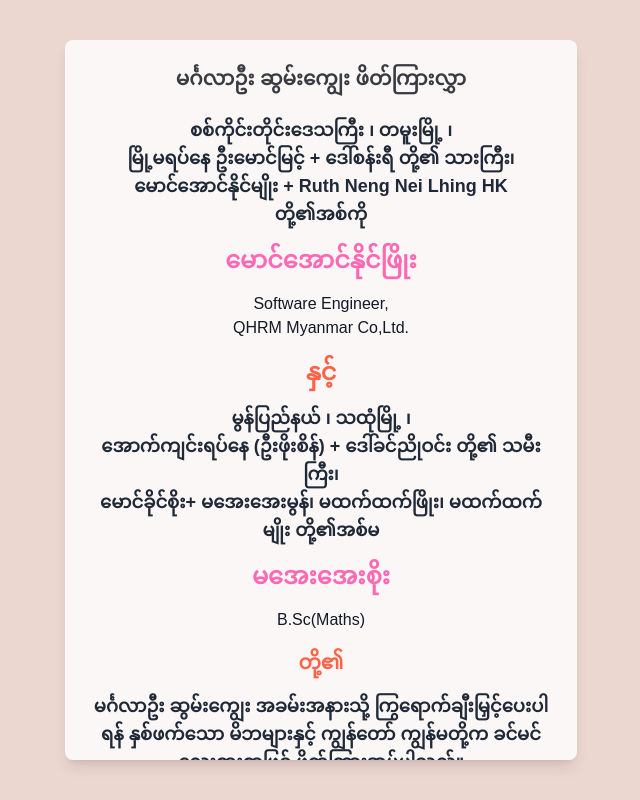
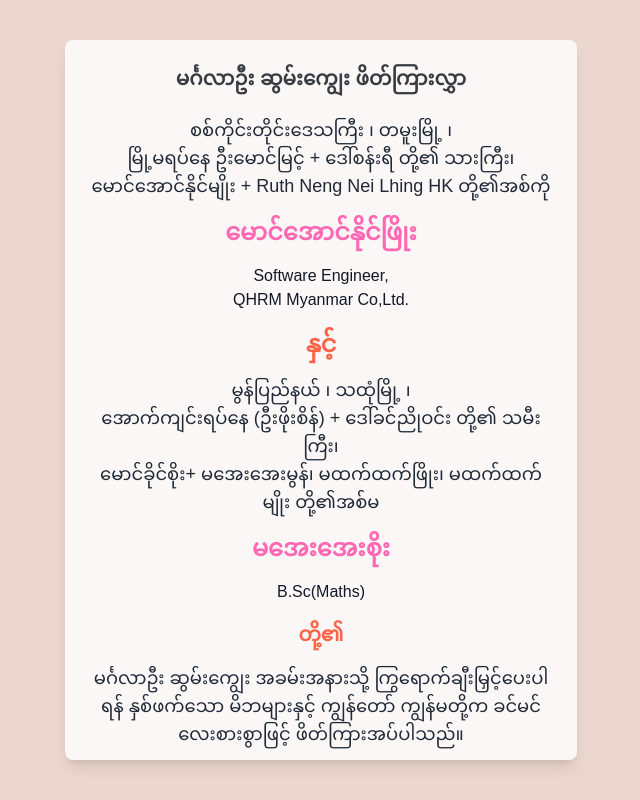
Before and after one commit to AungNaingPhyo2006/aanda, a Next.js app: page /about in a window 1280 px wide. Shown: the whole page, without its empty margins (319-959 px from the left). Built offline with nearby package versions, Linux system fonts and the light colour scheme.

Commit message:
remove font-bold

```diff
--- a/app/about/page.tsx
+++ b/app/about/page.tsx
@@ -12,20 +12,20 @@
       {/* Scrollable Content */}
      {/* Groom's Content */}
       <div className="text-center space-y-4">
-          <p className="text-lg font-bold  text-gray-800">
+          <p className="text-lg  text-gray-800">
           စစ်ကိုင်းတိုင်းဒေသကြီး ၊ တမူးမြို့ ၊ <br /> မြို့မရပ်နေ  ဦးမောင်မြင့် + ဒေါ်စန်းရီ တို့၏ သားကြီး၊ <br/>မောင်အောင်နိုင်မျိုး + Ruth Neng Nei Lhing HK တို့၏အစ်ကို
           </p>
           <p className="text-2xl font-bold text-[#ff69b4]">မောင်အောင်နိုင်ဖြိုး</p>
           <p className="text-md  text-gray-900">Software Engineer, <br/>QHRM Myanmar Co,Ltd.</p>
           <p className="text-2xl font-bold text-[#ff6347]">နှင့်</p>
      {/* Bride's Content */}
-        <p className="text-lg font-bold text-gray-800">
+        <p className="text-lg  text-gray-800">
           မွန်ပြည်နယ် ၊ သထုံမြို့ ၊ <br /> အောက်ကျင်းရပ်နေ  (ဦးဖိုးစိန်) + ဒေါ်ခင်ညိုဝင်း တို့၏ သမီးကြီး၊ <br/>မောင်ခိုင်စိုး+ မအေးအေးမွန်၊ မထက်ထက်ဖြိုး၊ မထက်ထက်မျိုး တို့၏အစ်မ
          </p>
           <p className="text-2xl font-bold text-[#ff69b4]">မအေးအေးစိုး</p>
           <p className="text-md text-gray-900">B.Sc(Maths)</p>
           <p className="text-xl font-bold text-[#ff6347]">တို့၏</p>
-          <p className="text-lg  font-bold text-gray-800">မင်္ဂလာဦး ဆွမ်းကျွေး အခမ်းအနားသို့ ကြွရောက်ချီးမြှင့်ပေးပါရန် နှစ်ဖက်သော မိဘများနှင့် ကျွန်တော် ကျွန်မတို့က ခင်မင်လေးစားစွာဖြင့် ဖိတ်ကြားအပ်ပါသည်။</p>
+          <p className="text-lg   text-gray-800">မင်္ဂလာဦး ဆွမ်းကျွေး အခမ်းအနားသို့ ကြွရောက်ချီးမြှင့်ပေးပါရန် နှစ်ဖက်သော မိဘများနှင့် ကျွန်တော် ကျွန်မတို့က ခင်မင်လေးစားစွာဖြင့် ဖိတ်ကြားအပ်ပါသည်။</p>
       {/* Wedding Plan Details */}
       <div className='h-4'/>
         <div className="mt-1">
--- a/app/plan/page.tsx
+++ b/app/plan/page.tsx
@@ -16,17 +16,17 @@
           <p className="text-2xl font-bold   text-gray-900">
           မင်္ဂလာ နေ့ရက်
           </p>
-          <p className="text-lg font-bold text-[#462048]">၁၃၈၆ ခုနှစ်၊ တန်ဆောင်မုန်း လပြည့်ကျော်(၉)ရက်၊ ၂၄.၁၁.၂၀၂၄(တနင်္ဂနွေနေ့)။<br/></p>
+          <p className="text-lg text-[#462048]">၁၃၈၆ ခုနှစ်၊ တန်ဆောင်မုန်း လပြည့်ကျော်(၉)ရက်၊ ၂၄.၁၁.၂၀၂၄(တနင်္ဂနွေနေ့)။<br/></p>
           <div className='h-12'/>
           <p className="text-2xl font-bold   text-gray-900">
           မင်္ဂလာ အချိန်
           </p>
-          <p className="text-lg font-bold text-[#462048]">နံနက်( ၉ ) နာရီ မှ ( ၁၁ ) နာရီ အထိ။<br/></p>
+          <p className="text-lg  text-[#462048]">နံနက်( ၉ ) နာရီ မှ ( ၁၁ ) နာရီ အထိ။<br/></p>
           <div className='h-12'/>
           <p className="text-2xl font-bold   text-gray-900">
           မင်္ဂလာ နေရာ
           </p>
-          <p className="text-lg font-bold text-[#462048]">သထုံမြို့၊ အောက်ကျင်းရပ်၊ (ဦးဖိုးစိန်) + ဒေါ်ခင်ညိုဝင်း မိသားစုတို့၏ နေအိမ်သို့။<br/></p>
+          <p className="text-lg  text-[#462048]">သထုံမြို့၊ အောက်ကျင်းရပ်၊ (ဦးဖိုးစိန်) + ဒေါ်ခင်ညိုဝင်း မိသားစုတို့၏ နေအိမ်သို့။<br/></p>
       {/* Wedding Plan Details */}
       <div className='h-4'/>
         <div className="mt-1">
```
